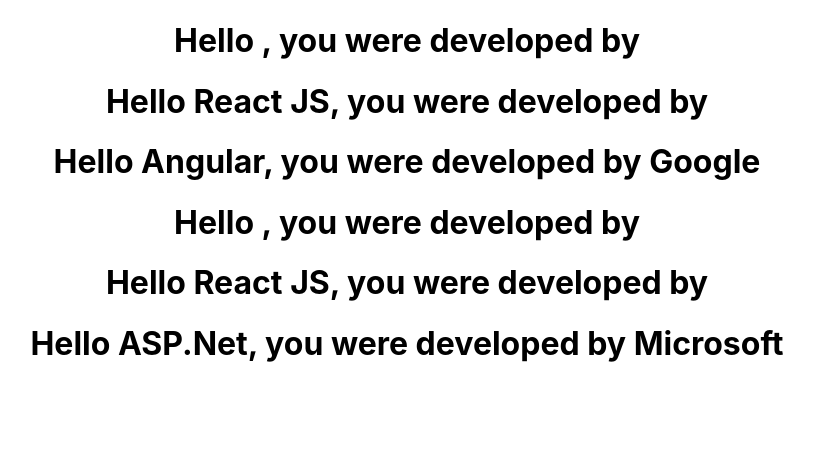
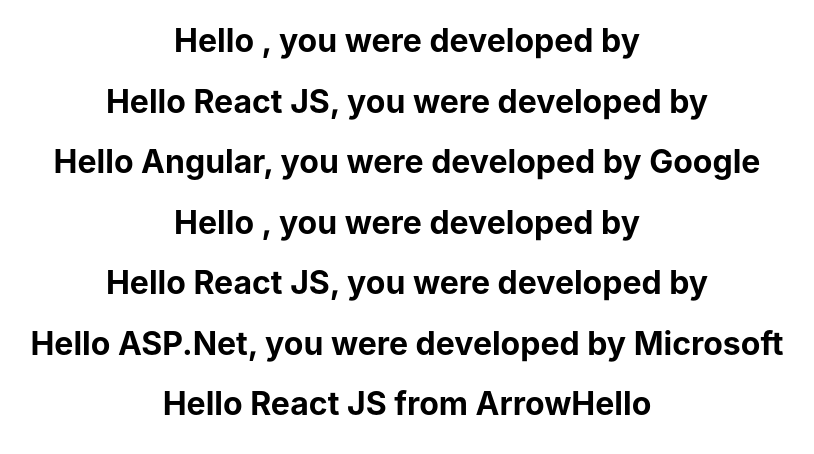
Before and after one commit to Abdalmunam/my-first-app, a React (Create React App) app: page / in a window 1280 px wide. Shown: the top 454 px of the page, without its empty margins (233-1047 px from the left). Built offline with nearby package versions, Linux system fonts and the light colour scheme; the HTML template or start-up script is replaced by a standard one.

Commit message:
added arrow function

```diff
--- a/src/App.js
+++ b/src/App.js
@@ -1,6 +1,7 @@
 import './App.css'
 import Hello from './components/Hello'
 import Hellow from './components/Hellow'
+import {ArrowHello} from './components/ArrowHello'
 
 function App() {
   return (
@@ -11,6 +12,7 @@
       <Hellow />
       <Hellow msg="React JS" />
       <Hellow msg="ASP.Net" madeBy="Microsoft" />
+      <ArrowHello />
     </div>
   )
 }
--- /dev/null
+++ b/src/components/ArrowHello.js
@@ -0,0 +1,11 @@
+import React from 'react'
+
+export const ArrowHello = () => {
+  return (
+    <div>
+      <h1>Hello React JS from ArrowHello</h1>
+    </div>
+  )
+}
+
+//export default ArrowHello
```
